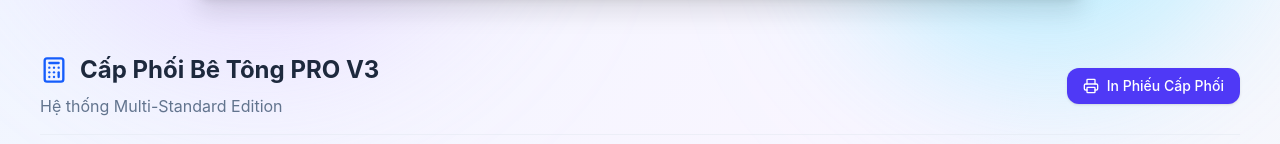
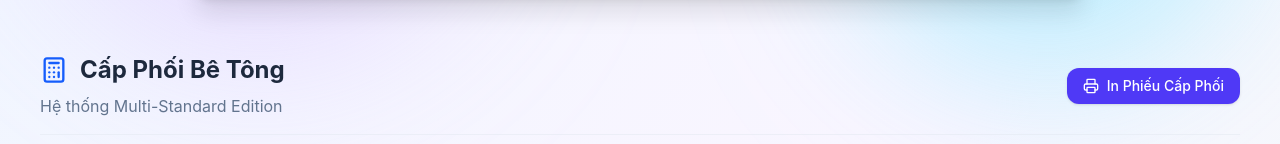
Before and after one commit to ngminhtuan1990-max/webapp-lasxd632, a React (Vite) app: page / in a window 1280 px wide. Both pictures are taken after a click on the button "Cấp Phối Bê Tông". Shown: the part 316-460 px from the top of the page. Built offline with nearby package versions, Linux system fonts and the light colour scheme.

Commit message:
style: rename heading to Cấp Phối Bê Tông

```diff
--- a/src/components/ConcreteMixTest.tsx
+++ b/src/components/ConcreteMixTest.tsx
@@ -323,7 +323,7 @@ export default function ConcreteMixTest() {
         <div>
           <h2 className="text-2xl font-bold text-slate-800 dark:text-slate-100 flex items-center gap-3">
             <Calculator className="w-7 h-7 text-blue-600 dark:text-blue-400" />
-            Cấp Phối Bê Tông PRO V3
+            Cấp Phối Bê Tông
           </h2>
           <p className="text-slate-500 dark:text-slate-400 mt-2">Hệ thống Multi-Standard Edition</p>
         </div>
```
